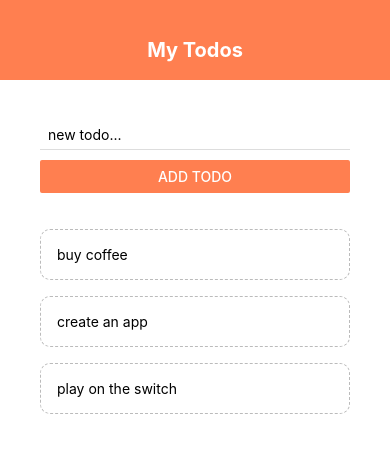
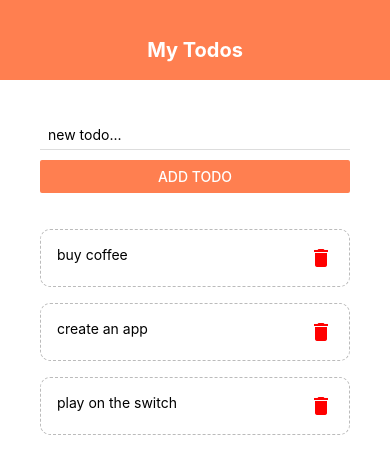
Before and after one commit to raihanwebmaster/react-native-study, a React Native app: screen / in a window 390 px wide. Shown: the top 474 px of the page. Built offline with nearby package versions, Linux system fonts and the light colour scheme.

Commit message:
icon-and-more-flexbox

```diff
--- a/components/TodoItem.js
+++ b/components/TodoItem.js
@@ -1,11 +1,15 @@
 import React from "react";
 import { StyleSheet, Text, TouchableOpacity, View } from "react-native";
+import { MaterialIcons } from "@expo/vector-icons";
 
 export default function TodoItem({ item, pressHandler }) {
   return (
-    <TouchableOpacity onPress={() => pressHandler(item.key)}>
-      <Text style={styles.item}>{item.text}</Text>
-    </TouchableOpacity>
+    <View style={styles.item}>
+      <Text style={styles.itemText}>{item.text}</Text>
+      <TouchableOpacity onPress={() => pressHandler(item.key)}>
+        <MaterialIcons name="delete" size={24} color="red" />
+      </TouchableOpacity>
+    </View>
   );
 }
 
@@ -17,5 +21,7 @@
     borderWidth: 1,
     borderStyle: "dashed",
     borderRadius: 10,
+    flexDirection: "row",
+    justifyContent: "space-between",
   },
 });
```
